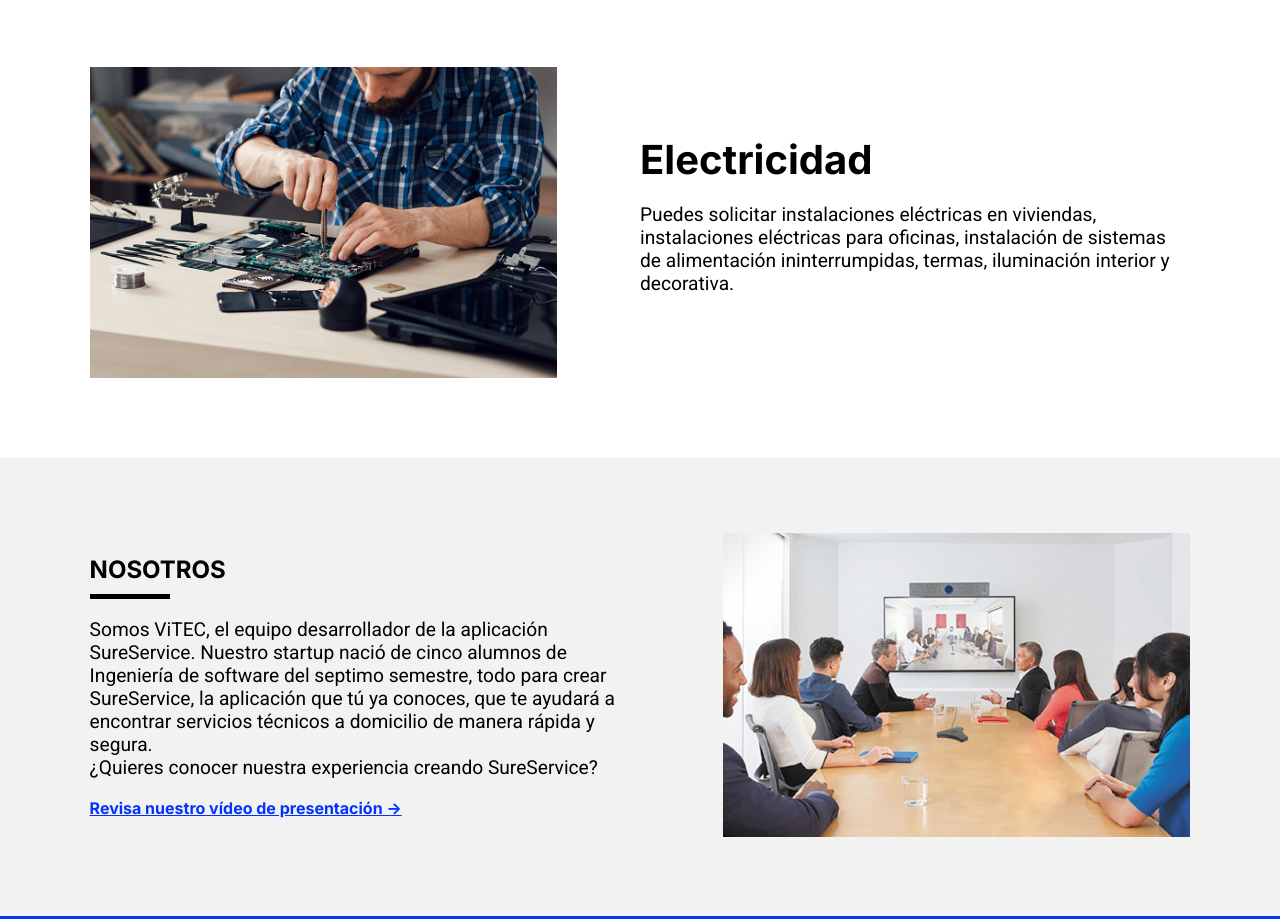
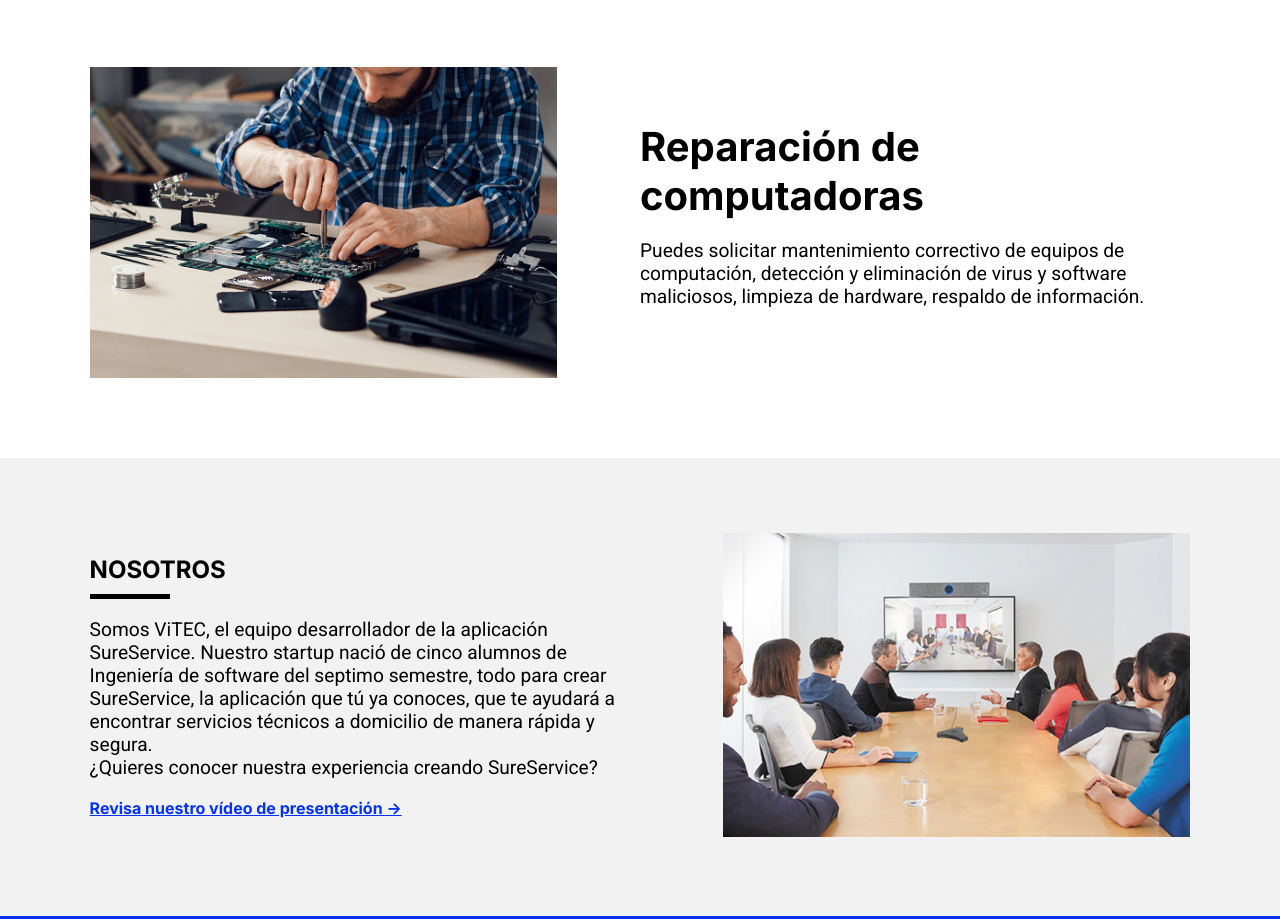
Before and after one commit to VITEC-2023/sureservice-landingpage, a plain HTML site: page index.html in a window 1280 px wide. Shown: the part 2220-3139 px from the top of the page. Drawn offline with Linux system fonts and the light colour scheme.

Commit message:
fix: changed computer repair service
Changed computer repair description

```diff
--- a/index.html
+++ b/index.html
@@ -87,8 +87,8 @@
                 <img src="images/reparacion.jpg" alt="reparacion">
             </div>
             <div class="services__content--text">
-                <h3>Electricidad</h3>
-                <p class="roboto">Puedes solicitar instalaciones eléctricas en viviendas, instalaciones eléctricas para oficinas, instalación de sistemas de alimentación ininterrumpidas, termas, iluminación interior y decorativa.</p>
+                <h3>Reparación de computadoras</h3>
+                <p class="roboto">Puedes solicitar mantenimiento correctivo de equipos de computación, detección y eliminación de virus y software maliciosos, limpieza de hardware, respaldo de información.</p>
             </div>
         </section>
         <section class="our_team">
```
